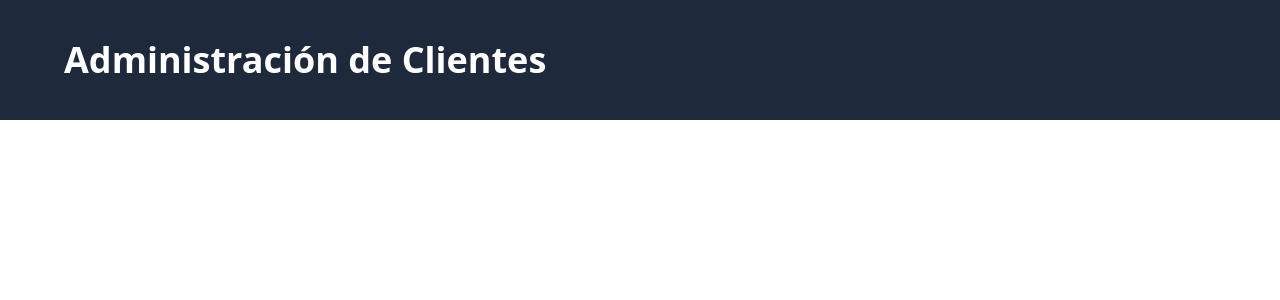
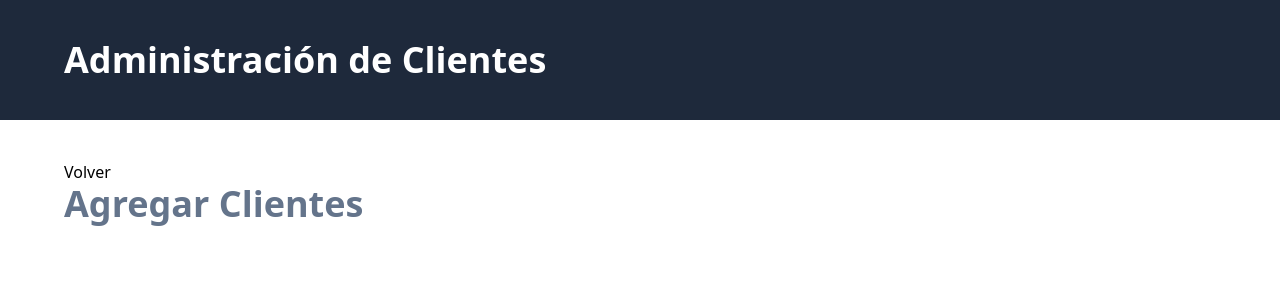
Before and after one commit to EdsonTorres14/crm-vue, a Vue app: page /agregar-cliente in a window 1280 px wide. Shown: the top 300 px of the page. Built offline with nearby package versions, Linux system fonts and the light colour scheme.

Commit message:
187. Creando la Vista y ruta para nuevos clientes

```diff
--- a/src/router/index.js
+++ b/src/router/index.js
@@ -6,8 +6,13 @@
   routes: [
     {
       path: '/',
-      name: 'home',
+      name: 'inicio',
       component: Inicio
+    },
+    {
+      path: '/agregar-cliente',
+      name: 'agregar-cliente',
+      component: () => import('../views/NuevoClienteView.vue')
     },
   ]
 })
--- a/src/views/ClientesView.vue
+++ b/src/views/ClientesView.vue
@@ -1,9 +1,12 @@
 <script setup>
-
+import { RouterLink } from 'vue-router';
 </script>
 
 <template>
     <div>
+        <div class="">
+            <RouterLink :to="{ name: 'agregar-cliente' }">Agregar Cliente</RouterLink>
+        </div>
         <h1 class="text-4xl font-extrabold text-slate-500">Clientes</h1>
     </div>
 </template>
--- /dev/null
+++ b/src/views/NuevoClienteView.vue
@@ -0,0 +1,12 @@
+<script setup>
+import { RouterLink } from 'vue-router';
+</script>
+
+<template>
+    <div>
+        <div class="">
+            <RouterLink :to="{ name: 'inicio' }">Volver</RouterLink>
+        </div>
+        <h1 class="text-4xl font-extrabold text-slate-500">Agregar Clientes</h1>
+    </div>
+</template>
```
